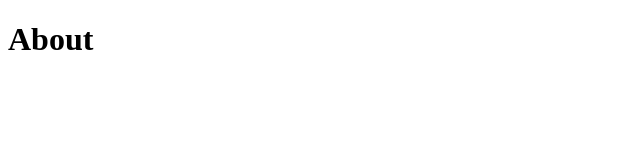
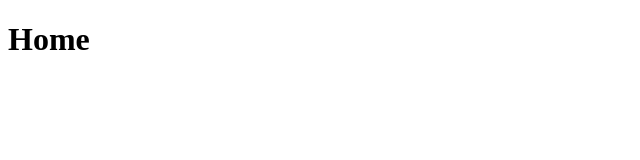
Before and after one commit to oscardikma/TesteRout, a React (Create React App) app: page /TesteRout/About in a window 1280 px wide. Shown: the top 160 px of the page, without its empty margins (0-640 px from the left). Built offline with nearby package versions, Linux system fonts and the light colour scheme.

Commit message:
mudança no arquivo About

```diff
--- a/src/About.js
+++ b/src/About.js
@@ -1,9 +1,10 @@
 import React from 'react';
-export default function About(){
-    return(
-        <>
-        <h1>About</h1>
 
-        </>
-    );
+function About(){
+    return (
+        <div>
+            <h1>Home</h1>
+        </div>
+    )
 }
+export default About;
```
